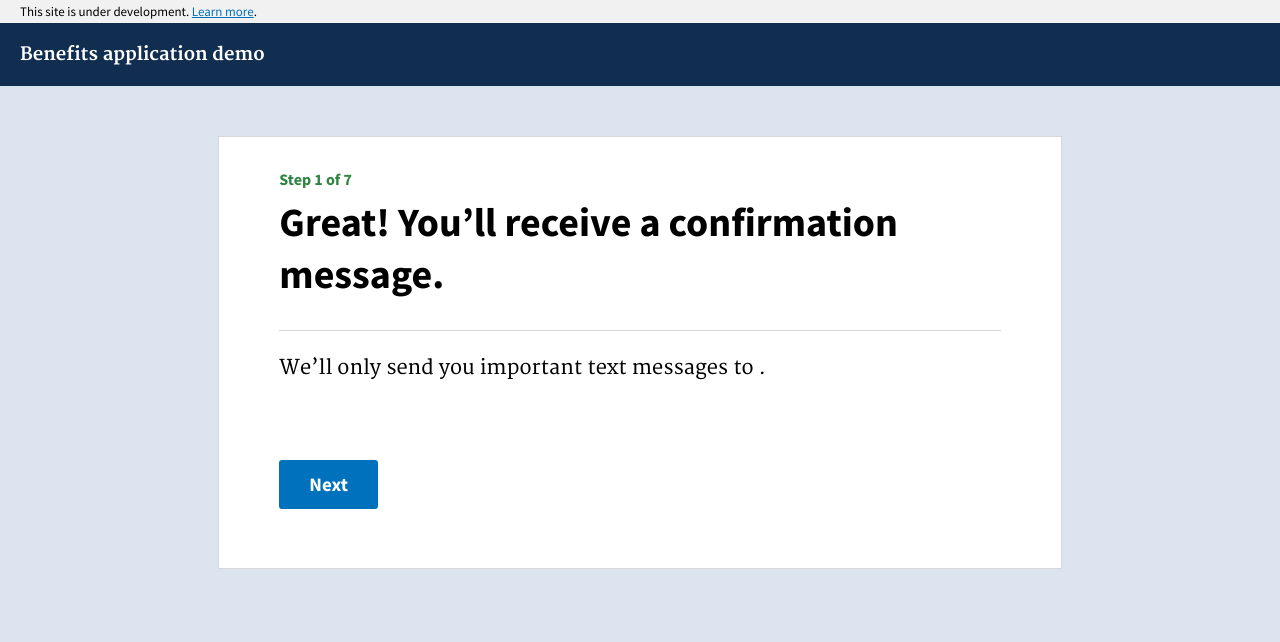
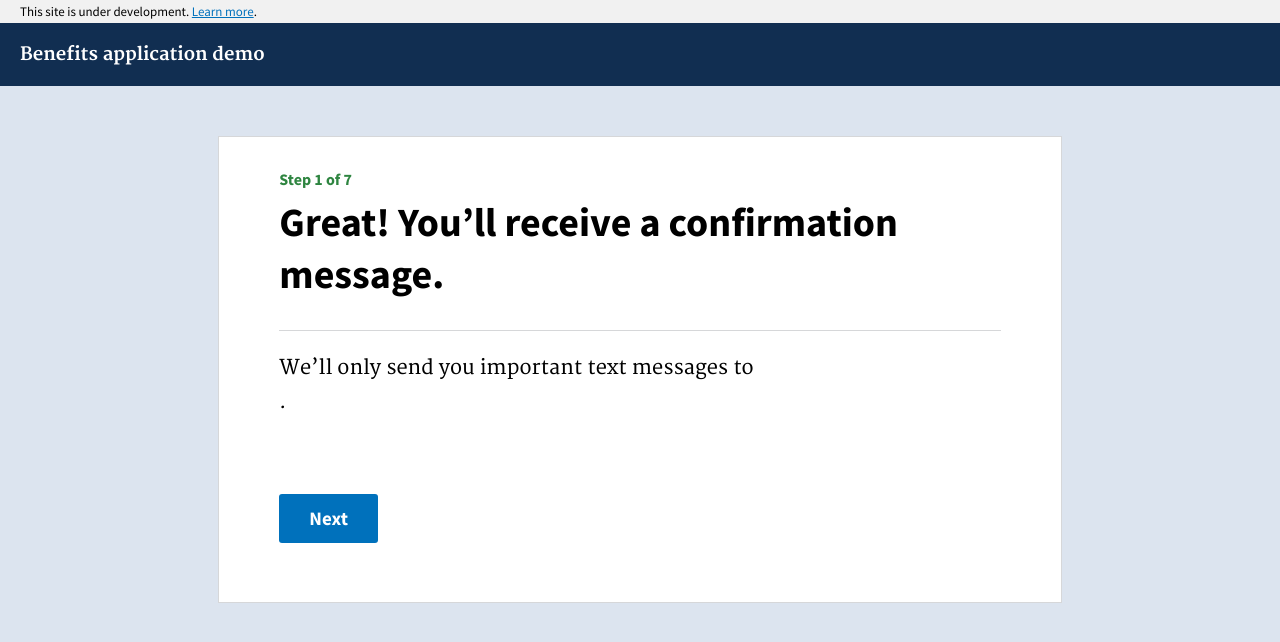
Before and after one commit to usds/benefits-enrollment-prototype, a Jekyll site: the page built from 01-basic-info/confirm-text.html, in a window 1280 px wide. Shown: the top 642 px of the page. Built offline with Jekyll 4.4.1, drawn with Linux system fonts in a browser that asks for light colours.

Commit message:
phone number one line

```diff
--- a/01-basic-info/confirm-text.html
+++ b/01-basic-info/confirm-text.html
@@ -4,7 +4,7 @@ step: 1
 title: Great! You’ll receive a confirmation message.
 ---
 
-<p class="usa-font-lead">We’ll only send you important text messages to <span id="print-applicantSMSPhone"></span>.</p>
+<p class="usa-font-lead">We’ll only send you important text messages to <br><span id="print-applicantSMSPhone"></span>.</p>
 
 <script>
 	$(document).ready(function() {
```
